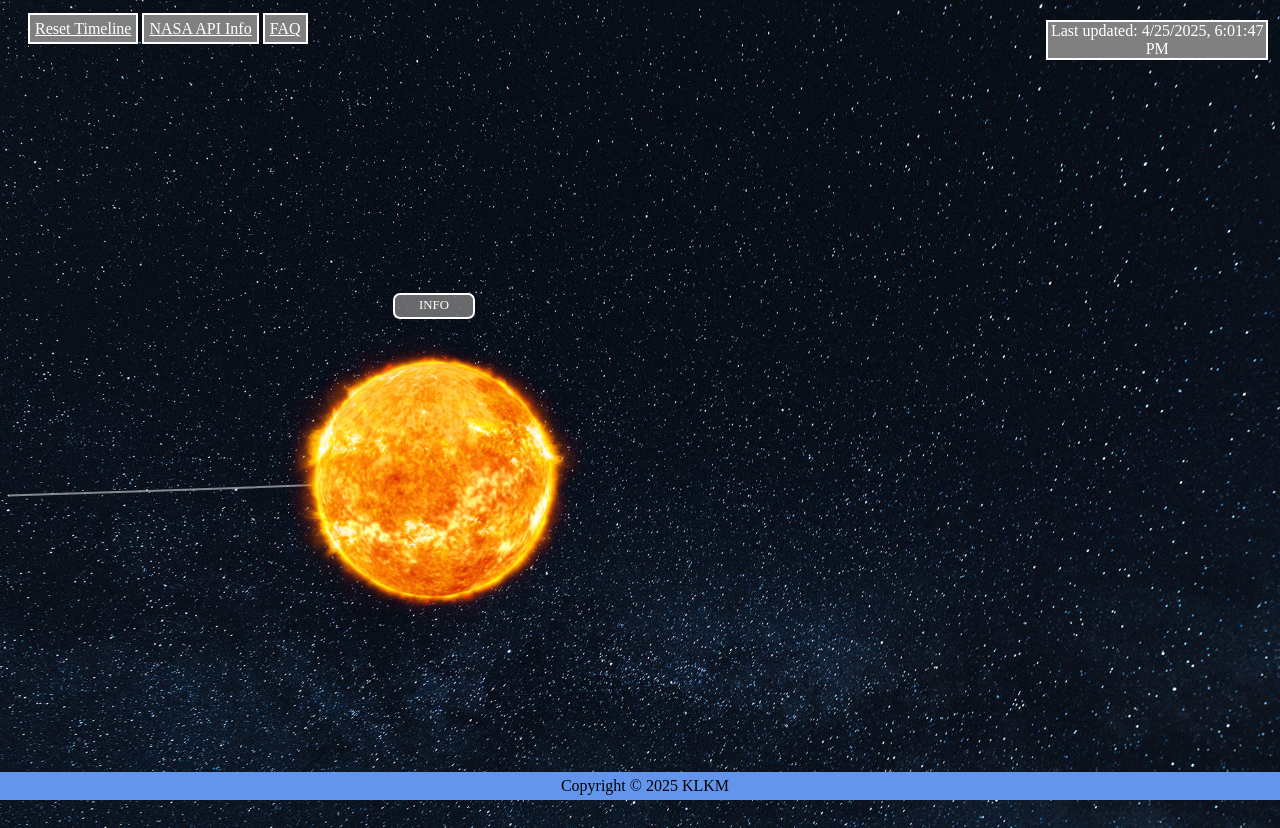
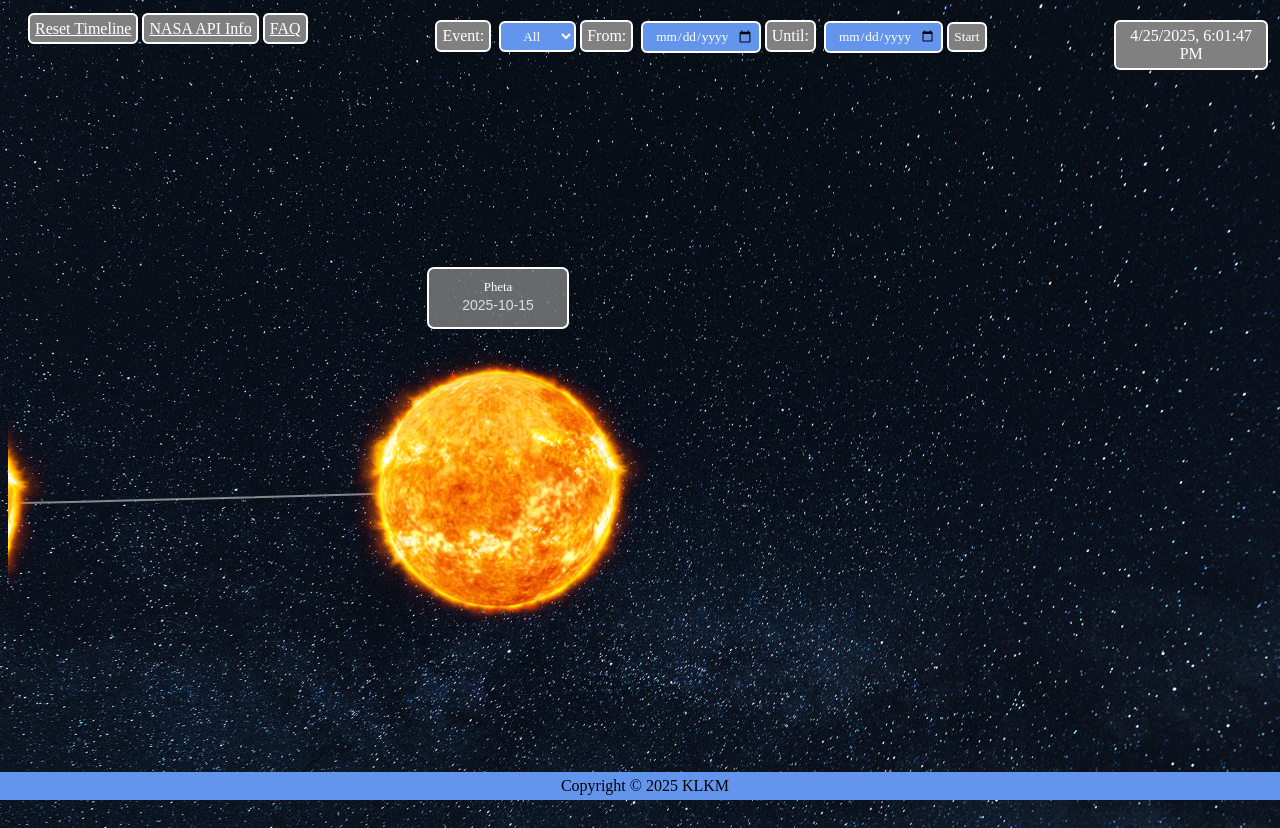
Before and after one commit to vanessastraka/WEB_SpaceTimeline, a website: page files/index.html in a window 1280 px wide. Drawn offline with Linux system fonts and the light colour scheme.

Commit message:
25.04.2025 - Testing: Sun-Timeline Elements
Added:
- sun.png on elements

timeline.js:
- added reset-function
- Filter Function (rebuilding timeline function)
- Reset Timeline Function
- refactored some code

main.css:
- added css for overall font
- added css for filter panel (select, input, button, label)
- needs some rework, because it looks ugly now

timeline.css:
- added date-text
- #timeline-container

index.html:
- added filter buttons
- added container for timeline
- added scripts and css accordingly

```diff
--- a/files/index.html
+++ b/files/index.html
@@ -17,15 +17,32 @@
             <a href="https://api.nasa.gov/" target="_blank">NASA API Info</a>
             <a href="https://media3.giphy.com/media/v1.Y2lkPTc5MGI3NjExdjAweHR0Y3A1Z2c1dTZzOXZqcWUxYnd1YXloZWhyYmhsdHRyOTVqeCZlcD12MV9pbnRlcm5hbF9naWZfYnlfaWQmY3Q9Zw/3o7btZ1Gm7ZL25pLMs/giphy.gif" target="_blank">FAQ</a>
         </nav>
+
+        <!-- FILTER BUTTONS -->
+        <div id="filter-panel">
+            <label for="filter-text">Event:</label>
+            <select id="filter-text">
+                <!-- Optionen werden per JS befüllt -->
+            </select>
+
+            <label for="filter-from">From:</label>
+            <input type="date" id="filter-from" />
+
+            <label for="filter-to">Until:</label>
+            <input type="date" id="filter-to" />
+
+            <button id="filter-go">Start</button>
+        </div>
+
+        <!-- BOX FOR CURRENT TIME -->
         <div>
             <p class="timebox">
-                Last updated:
-                <span id="currenttime"></span>
+               <span id="currenttime"></span>
             </p>
         </div>
     </header>
 
-    <!-- SP -->
+    <!-- CONTAINER FOR TIMELINE -->
     <main>
         <div id="timeline-container">
             <div id="timeline"></div>
--- a/files/scripts/timeline.js
+++ b/files/scripts/timeline.js
@@ -1,81 +1,91 @@
 // files/scripts/timeline.js
 
-//TODO Dynamic scaling for timeline (sun elements)
+/*~~~~~~~~~~~~~~~~~~~~~~~~~~~~~~~~~~~~~~~~~~~~~~~~~~~
+~~~~~~~~~~~~~~~ PLACEHOLDER FOR API ~~~~~~~~~~~~~~~~~
+~~~~~~~~~~~~~~~~~~~~~~~~~~~~~~~~~~~~~~~~~~~~~~~~~~~~*/
 
-// Warte, bis das DOM vollständig geladen ist, bevor wir auf Elemente zugreifen
-document.addEventListener('DOMContentLoaded', () => {
-    const NUM_DOTS = 10;     // Anzahl der Punkte auf der Timeline
-    const SPACING  = 600;    // horizontaler Abstand zwischen den Punkten (in Pixeln)
-    const DOT_R    = 150;     // Radius der Kreise, die die Events darstellen (in Pixeln)
-    const HEIGHT   = 450;    // Höhe des SVG-Containers (in Pixeln)
-    const svgNS    = 'http://www.w3.org/2000/svg';  // Namespace für SVG-Elemente
+let events = [];
 
-    const container = document.getElementById('timeline-container');  // Referenz auf den Wrapper div
-    const cw = container.clientWidth;  // tatsächliche Breite des Containers (in Pixeln)
+/*~~~~~~~~~~~~~~~~~~~~~~~~~~~~~~~~~~~~~~~~~~~~~~~~~~~
+~~~~~~~~~~~~ FILTER FUNCTION FOR EVENTS ~~~~~~~~~~~~~
+~~~~~~~~~~~~~~~~~~~~~~~~~~~~~~~~~~~~~~~~~~~~~~~~~~~~*/
 
-    //RESET-TIMER FUNCTION
-    // wir merken uns die Position, auf die wir initial scrollen:
-    // (horizontaler Abstand zum letzten Icon minus die halbe Viewport-Breite)
-    const initialScroll = (DOT_R /* startX */ + (NUM_DOTS - 1) * SPACING) - (cw / 2) + DOT_R;
+function filterEvents({ textTerm, dateFrom, dateTo }) {
+    return events.filter(item => {
+        // 1) Text-Filter (case‐insensitive)
+        if (textTerm) {
+            const lower = textTerm.trim().toLowerCase();
+            if (!item.text.toLowerCase().includes(lower)) return false;
+        }
+        // 2) Datumsbereich
+        if (dateFrom && item.date < dateFrom) return false;
+        if (dateTo && item.date > dateTo) return false;
+        return true;
+    });
+}
 
+/*~~~~~~~~~~~~~~~~~~~~~~~~~~~~~~~~~~~~~~~~~~~~~~~~~~~
+~~~~~~~~~ DRAW SUN TIMELINE ON FIXED X AXIS ~~~~~~~~~
+~~~~~~~~~~~~~~~~~~~~~~~~~~~~~~~~~~~~~~~~~~~~~~~~~~~~*/
 
-    /*~~~~~~~~~~~~~~~~~~~~~~~~~~~~~~~~~~~~~~~~~~~~~~~~~~~
-    ~~~~~~~~~~~~~ SVG Elements and width ~~~~~~~~~~~~~~~~
-    ~~~~~~~~~~~~~~~~~~~~~~~~~~~~~~~~~~~~~~~~~~~~~~~~~~~~*/
+function drawTimeline(data) {
+    const container = document.getElementById('timeline-container');
 
-    //    Gesamtbreite = Breite des Containers + Abstände für alle Punkte
-    const totalWidth = cw + (NUM_DOTS - 1) * SPACING;
-    const svg = document.createElementNS(svgNS, 'svg');  // neues <svg> anlegen
-    svg.setAttribute('id', 'timeline-svg');              // ID für CSS/JS-Referenz
-    svg.setAttribute('width',  totalWidth);              // Breite des SVG
-    svg.setAttribute('height', HEIGHT);                  // Höhe des SVG
-    svg.setAttributeNS(                                             // Namespace für xlink:href hinzufügen (einmalig)
+    // Container komplett leeren (kein innerHTML)
+    while (container.firstChild) {
+        container.removeChild(container.firstChild);
+    }
+
+    const NUM_DOTS = data.length;
+    const SPACING  = 600;
+    const DOT_R    = 150;
+    const HEIGHT   = 450;
+    const svgNS    = 'http://www.w3.org/2000/svg';
+    const cw       = container.clientWidth;
+
+    // SVG aufsetzen
+    const totalWidth = cw + Math.max(0, NUM_DOTS - 1) * SPACING;
+    const svg = document.createElementNS(svgNS, 'svg');
+    svg.setAttribute('id', 'timeline-svg');
+    svg.setAttribute('width',  totalWidth);
+    svg.setAttribute('height', HEIGHT);
+    svg.setAttributeNS(
         'http://www.w3.org/2000/xmlns/',
         'xmlns:xlink',
         'http://www.w3.org/1999/xlink'
     );
-    container.appendChild(svg);                           // SVG in den Container einhängen
+    container.appendChild(svg);
 
+/*~~~~~~~~~~~~~~~~~~~~~~~~~~~~~~~~~~~~~~~~~~~~~~~~~~~
+ ~~~~~~~~~ MAKE THE CURVE FOR SUN ELEMENTS ~~~~~~~~~
+~~~~~~~~~~~~~~~~~~~~~~~~~~~~~~~~~~~~~~~~~~~~~~~~~~~~*/
+    const basely      = HEIGHT * 0.6;
+    const rx          = totalWidth / 2;
+    const ry          = 100;
+    const startMiddle = DOT_R;
+    const endX        = startMiddle + Math.max(0, NUM_DOTS - 1) * SPACING;
 
-    /*~~~~~~~~~~~~~~~~~~~~~~~~~~~~~~~~~~~~~~~~~~~~~~~~~~~
-    ~~~~~~~~~~~~~~~ Bogen-Pfad (∩-Form) ~~~~~~~~~~~~~~~~~
-    ~~~~~~~~~~~~~~~~~~~~~~~~~~~~~~~~~~~~~~~~~~~~~~~~~~~~*/
+    const path = document.createElementNS(svgNS, 'path');
+    path.setAttribute('d', `M ${startMiddle},${basely} A ${rx},${ry} 0 0,0 ${endX},${basely}`);
+    path.setAttribute('class', 'timeline-path');
+    svg.appendChild(path);
 
-    const basely = HEIGHT * 0.6;      // y-Koordinate, auf der der Bogen verläuft
-    const rx     = totalWidth / 2;    // Halbachse der Ellipse in X-Richtung
-    const ry     = 100;               // Halbachse der Ellipse in Y-Richtung (Bogen-Tiefe)
-    const startMiddle = DOT_R;        // Start-X: erster Punkt DOT_R px vom linken Rand
-    const endX   = startMiddle + (NUM_DOTS - 1) * SPACING;  // End-X des Bogens
+    // Sobald das Element im DOM ist, kann getTotalLength() arbeiten
+    const pathLen = path.getTotalLength();
 
-    const path = document.createElementNS(svgNS, 'path');    // <path>-Element anlegen
-    const d = [
-        `M ${startMiddle},${basely}`,                        // MoveTo: Anfangskoordinate
-        `A ${rx},${ry} 0 0,0 ${endX},${basely}`              // Arc: elliptischer Bogen
-    ].join(' ');
-    path.setAttribute('d', d);            // Pfad-Daten setzen
-    path.setAttribute('class', 'timeline-path');  // CSS-Klasse für Styling
-    svg.appendChild(path);                // Pfad ins SVG einfügen
+    // Schrittweite (verhindert Division durch Null bei nur einem Dot)
+    const step = NUM_DOTS > 1 ? pathLen / (NUM_DOTS - 1) : 0;
 
+    // Für jedes Event Icon + Info-Box zeichnen
+    data.forEach((item, i) => {
+        const pos = step * i;
+        const pt  = path.getPointAtLength(pos);
+        const { text, date } = item;
 
-    /*~~~~~~~~~~~~~~~~~~~~~~~~~~~~~~~~~~~~~~~~~~~~~~~~~~~
-    ~~~~~~~~~~ Points on x-axis positioning  ~~~~~~~~~~~~
-    ~~~~~~~~~~~~~~~~~~~~~~~~~~~~~~~~~~~~~~~~~~~~~~~~~~~~*/
-
-    const pathLen = path.getTotalLength();  // Länge des Pfads in Pixeln
-    for (let i = 0; i < NUM_DOTS; i++) {     // Schleife über alle Punkte
-        // Position auf dem Pfad berechnen (gleichmäßig verteilt)
-       // const pt = path.getPointAtLength((pathLen / (NUM_DOTS - 1)) * i);
-        const pos = (pathLen / (NUM_DOTS - 1)) * i;
-        const pt  = path.getPointAtLength(pos);
-
-        // ← PNG-Icon
+        // 1) Icon
         const img = document.createElementNS(svgNS, 'image');
         img.setAttribute('href', '/images/sun.png');
-        img.setAttributeNS(                                             // klassisches xlink-Fallback
-            'http://www.w3.org/1999/xlink',
-            'xlink:href',
-            '/images/sun.png'
-        );
+        img.setAttributeNS('http://www.w3.org/1999/xlink','xlink:href','/images/sun.png');
         img.setAttribute('width',  DOT_R * 2);
         img.setAttribute('height', DOT_R * 2);
         img.setAttribute('x',      pt.x - DOT_R);
@@ -83,85 +93,157 @@ document.addEventListener('DOMContentLoaded', () => {
         img.setAttribute('class',  'timeline-icon');
         svg.appendChild(img);
 
-        /* Kreis-Element für den Punkt anlegen
-        const circle = document.createElementNS(svgNS, 'circle');
-        circle.setAttribute('cx', pt.x);            // X-Koordinate des Kreismittelpunkts
-        circle.setAttribute('cy', pt.y);            // Y-Koordinate des Kreismittelpunkts
-        circle.setAttribute('r',  DOT_R);           // Radius des Kreises
-        circle.setAttribute('class', 'timeline-dot');  // CSS-Klasse für Styling
-        svg.appendChild(circle);                    // Kreis ins SVG einfügen
-        */
+        // 2) Info-Box
+        const INFO_W         = 140;
+        const INFO_H         = 60;
+        const INFO_Y_OFFSET  = DOT_R + INFO_H + 12;
+        const DATE_FONT_SIZE = 14;
 
-        /*~~~~~~~~~~~~~~~~~~~~~~~~~~~~~~~~~~~~~~~~~~~~~~~~~~~
-        ~~~~~~~~~~~~ INFO - BOX over SUN ELEMENT ~~~~~~~~~~~~
-        ~~~~~~~~~~~~~~~~~~~~~~~~~~~~~~~~~~~~~~~~~~~~~~~~~~~~*/
-
-        const INFO_W = 80, INFO_H = 24;
-        const INFO_Y_OFFSET = DOT_R + INFO_H + 12;
-
+        const rectY = pt.y - INFO_Y_OFFSET;
         const rect = document.createElementNS(svgNS, 'rect');
-        rect.setAttribute('x', pt.x - INFO_W/2);
-        rect.setAttribute('y', pt.y - INFO_Y_OFFSET);
+        rect.setAttribute('x',      pt.x - INFO_W/2);
+        rect.setAttribute('y',      rectY);
         rect.setAttribute('width',  INFO_W);
         rect.setAttribute('height', INFO_H);
-        rect.setAttribute('class', 'info-rect');
+        rect.setAttribute('class',  'info-rect');
         svg.appendChild(rect);
 
-        const info = document.createElementNS(svgNS, 'text');
-        info.setAttribute('x', pt.x);
-        info.setAttribute('y', pt.y - INFO_Y_OFFSET + INFO_H/2);
-        info.setAttribute('class', 'info-text');
-        info.textContent = 'INFO';
-        svg.appendChild(info);
+        // 3) Haupttext in der Box
+        const mainTextY = rectY + 20;
+        const infoText = document.createElementNS(svgNS, 'text');
+        infoText.setAttribute('x',                pt.x);
+        infoText.setAttribute('y',                mainTextY);
+        infoText.setAttribute('class',            'info-text');
+        infoText.setAttribute('text-anchor',      'middle');
+        infoText.setAttribute('dominant-baseline','middle');
+        infoText.textContent = text;
+        svg.appendChild(infoText);
 
-        // Berechne, wo der letzte Punkt auf X liegt
-        const lastPos = (pathLen / (NUM_DOTS - 1)) * (NUM_DOTS - 1);  // Länge bis zum letzten Punkt
-        // Ziehe das halbierte Viewport-Breite ab, damit er in die Mitte rückt
-        container.scrollLeft = lastPos - (cw / 2) + DOT_R;
+        // 4) Datum direkt unterordnen
+        const dateText = document.createElementNS(svgNS, 'text');
+        dateText.setAttribute('x',                pt.x);
+        dateText.setAttribute('y',                mainTextY + DATE_FONT_SIZE + 4);
+        dateText.setAttribute('class',            'date-text');
+        dateText.setAttribute('text-anchor',      'middle');
+        dateText.setAttribute('dominant-baseline','middle');
+        dateText.textContent = date;
+        svg.appendChild(dateText);
+    });
 
-        //RESET-TIMER FUNCTION
-        container.scrollLeft = initialScroll;
+  /*~~~~~~~~~~~~~~~~~~~~~~~~~~~~~~~~~~~~~~~~~~~~~~~~~~~
+  ~~~~~~~~~ START SCROLLING FROM RIGHT ELEMENT ~~~~~~~~~
+  ~~~~~~~~~~~~~~~~~~~~~~~~~~~~~~~~~~~~~~~~~~~~~~~~~~~~*/
+    const initialScroll = (DOT_R + Math.max(0, NUM_DOTS - 1) * SPACING) - (cw / 2) + DOT_R;
+    container.scrollLeft = initialScroll;
 
-        document
-            .getElementById('reset-timeline')
-            .addEventListener('click', e => {
-                e.preventDefault();
-                container.scrollLeft = initialScroll;
-            });
-
+ /*~~~~~~~~~~~~~~~~~~~~~~~~~~~~~~~~~~~~~~~~~~~~~~~~~~~
+ ~~~~~~~~ RESET TIMELINE BUTTON FUNCTION ~~~~~~~~~
+ ~~~~~~~~~~~~~~~~~~~~~~~~~~~~~~~~~~~~~~~~~~~~~~~~~~~~*/
+    const resetBtn = document.getElementById('reset-timeline');
+    if (resetBtn) {
+        resetBtn.onclick = e => {
+            e.preventDefault();
+            container.scrollLeft = initialScroll;
+        };
     }
 
-    /*~~~~~~~~~~~~~~~~~~~~~~~~~~~~~~~~~~~~~~~~~~~~~~~~~~~
-    ~~~~~~~~~~ Drag-to-scroll (Pointer Events) ~~~~~~~~~~
-    ~~~~~~~~~~~~~~~~~~~~~~~~~~~~~~~~~~~~~~~~~~~~~~~~~~~~*/
+/*~~~~~~~~~~~~~~~~~~~~~~~~~~~~~~~~~~~~~~~~~~~~~~~~~~~
+~~~~~~~~~~~~~~~ MOUSE DRAG FUNCTION ~~~~~~~~~~~~~~~~
+~~~~~~~~~~~~~~~~~~~~~~~~~~~~~~~~~~~~~~~~~~~~~~~~~~~~*/
+    let isDown    = false;
+    let startX    = 0;
+    let scrollPos = 0;
 
-    let isDown = false,     // Flag, ob gerade gezogen wird
-        startX = 0,         // X-Position beim PointerDown
-        scrollLeft = 0;     // scrollLeft-Wert zu Beginn des Drags
-
-    // wenn die Maustaste (oder Touch) gedrückt wird
     container.addEventListener('pointerdown', e => {
-        isDown = true;                              // Drag-Start markieren
-        container.classList.add('active');          // CSS-Klasse für Cursor-Change
-        startX = e.clientX;                         // Start-X speichern
-        scrollLeft = container.scrollLeft;          // Anfangs-ScrollLeft speichern
-        container.setPointerCapture(e.pointerId);   // Zeigersperre setzen
+        isDown    = true;
+        startX    = e.clientX;
+        scrollPos = container.scrollLeft;
+        container.classList.add('active');
+        container.setPointerCapture(e.pointerId);
     });
-
-    // während der Zeiger bewegt wird
     container.addEventListener('pointermove', e => {
-        if (!isDown) return;                        // nur bei aktivem Drag
-        e.preventDefault();                         // Standard-Scroll verhindern
-        const dx = e.clientX - startX;              // Differenz seit Start
-        container.scrollLeft = scrollLeft - dx;     // scrollLeft aktualisieren
+        if (!isDown) return;
+        e.preventDefault();
+        container.scrollLeft = scrollPos - (e.clientX - startX);
     });
-
-    // wenn die Maustaste losgelassen oder abgebrochen wird
     ['pointerup','pointercancel'].forEach(ev => {
         container.addEventListener(ev, e => {
-            isDown = false;                         // Drag beenden
-            container.classList.remove('active');   // CSS-Klasse zurücksetzen
-            container.releasePointerCapture(e.pointerId);  // Zeigersperre lösen
+            isDown = false;
+            container.classList.remove('active');
+            container.releasePointerCapture(e.pointerId);
         });
     });
+}
+
+/*~~~~~~~~~~~~~~~~~~~~~~~~~~~~~~~~~~~~~~~~~~~~~~~~~~~
+~~~~~~~~~~~~~~~~~ DOMCONTENTLOADED ~~~~~~~~~~~~~~~~~~
+Sets Input for Filtering and then rebuilds
+the filtered timeline
+~~~~~~~~~~~~~~~~~~~~~~~~~~~~~~~~~~~~~~~~~~~~~~~~~~~~*/
+document.addEventListener('DOMContentLoaded', () => {
+    // 1) Initiale Daten (später per fetch ersetzen)
+    events = [
+        { text: "Alpha", date: "2025-01-01" },
+        { text: "Beta",  date: "2025-01-15" },
+        { text: "Gamma", date: "2025-02-01" },
+        { text: "Delta", date: "2025-02-15" },
+        { text: "Pheta", date: "2025-03-01" },
+        { text: "Alpha", date: "2025-03-15" },
+        { text: "Beta",  date: "2025-04-01" },
+        { text: "Gamma", date: "2025-04-15" },
+        { text: "Delta", date: "2025-05-01" },
+        { text: "Pheta", date: "2025-05-15" },
+        { text: "Alpha", date: "2025-06-01" },
+        { text: "Beta",  date: "2025-06-15" },
+        { text: "Gamma", date: "2025-07-01" },
+        { text: "Delta", date: "2025-07-15" },
+        { text: "Pheta", date: "2025-08-01" },
+        { text: "Alpha", date: "2025-08-15" },
+        { text: "Beta",  date: "2025-09-01" },
+        { text: "Gamma", date: "2025-09-15" },
+        { text: "Delta", date: "2025-10-01" },
+        { text: "Pheta", date: "2025-10-15" }
+    ];
+
+    // 2) Dropdown für Text-Filter befüllen (einmalig eindeutige Werte)
+    const select = document.getElementById('filter-text');
+    if (select) {
+        // a) alle Texte aus den Events sammeln
+        const allTexts = events.map(item => item.text);
+        // b) mit Set auf eindeutige Werte reduzieren
+        const uniqueTexts = Array.from(new Set(allTexts));
+        // c) vorhandene Optionen entfernen
+        while (select.firstChild) {
+            select.removeChild(select.firstChild);
+        }
+        // d) Default-Option „Alle“
+        const emptyOpt = document.createElement('option');
+        emptyOpt.value = '';
+        emptyOpt.textContent = 'All';
+        select.appendChild(emptyOpt);
+        // e) für jeden eindeutigen Text eine Option anlegen
+        uniqueTexts.forEach(text => {
+            const opt = document.createElement('option');
+            opt.value = text;
+            opt.textContent = text;
+            select.appendChild(opt);
+        });
+    }
+
+    // 3) erste Darstellung
+    drawTimeline(events);
+
+    // 4) Filter-Button hooken
+    const btn = document.getElementById('filter-go');
+    if (btn) {
+        btn.addEventListener('click', () => {
+            const criteria = {
+                textTerm : document.getElementById('filter-text')?.value   || '',
+                dateFrom : document.getElementById('filter-from')?.value  || '',
+                dateTo   : document.getElementById('filter-to')?.value    || ''
+            };
+            const filtered = filterEvents(criteria);
+            drawTimeline(filtered);
+        });
+    }
 });
--- a/files/styles/css/main.css
+++ b/files/styles/css/main.css
@@ -1,3 +1,6 @@
+* {
+    font-family: "Cascadia Code", "Cascadia Mono", serif;
+}
 
 body {
     width: 100%;
@@ -15,8 +18,9 @@ body {
     border: white 2px solid;
     text-align: center;
     padding: 5px;
+    border-radius: 6px;
+    box-sizing: border-box;
 }
-
 .mainmenue a:hover{
     color: black;
     background-color: cornflowerblue;
@@ -25,13 +29,72 @@ body {
     padding: 5px;
 }
 
+/* Filter-Dropdown wie Menü-Button */
+#filter-panel select {
+    color: white;
+    background-color: cornflowerblue;
+    border: 2px solid white;
+    padding: 5px;
+    text-align: center;
+    border-radius: 6px;
+    box-sizing: border-box;
+}
+
+/* Date-Picker wie Menü-Button */
+#filter-panel input[type="date"] {
+    color: white;
+    background-color: cornflowerblue;
+    border: 2px solid white;
+    padding: 5px;
+    text-align: center;
+    border-radius: 6px;
+    box-sizing: border-box;
+}
+
+/* Start-Button wie Menü-Button */
+#filter-panel button {
+    color: white;
+    background-color: grey;
+    border: 2px solid white;
+    padding: 5px;
+    text-align: center;
+    border-radius: 6px;
+    box-sizing: border-box;
+}
+
+/* Filter Labels*/
+#filter-panel label {
+    display: inline-block;
+    padding: 5px;
+    background-color: grey;
+    color: white;
+    border: 2px solid white;
+    border-radius: 6px;
+    box-sizing: border-box;
+    text-align: center;
+    margin-right: 4px;
+}
+
+/* Hover-Effekte */
+#filter-panel select:hover,
+#filter-panel input[type="date"]:hover,
+#filter-panel button:hover,
+#filter-panel label:hover {
+    background-color: cornflowerblue;
+    color: black;
+}
+
+
 .timebox {
     color: white;
     background-color: grey;
     border: white 2px solid;
-    width: 17vw;
+    width: 12vw;
     text-align: center;
     margin: 0;
+    padding: 5px;
+    border-radius: 6px;
+    box-sizing: border-box;
 }
 
 header {
--- a/files/styles/css/timeline.css
+++ b/files/styles/css/timeline.css
@@ -2,7 +2,7 @@
 
 /* Der sichtbare Bereich – overflow hidden, Cursor zum Ziehen */
 #timeline-container {
-    width: 90vw;           /* fast volle Breite */
+    width: 100vw;           /* fast volle Breite */
     max-width: none;       /* keine fixe Obergrenze */
     height: 500px;         /* gibt Platz für den Bogen */
     margin: 150px 0 40px 0; /* oben/rechts/unten 40px, links 0 */
@@ -24,15 +24,6 @@
     fill: none;
     stroke: rgba(255,255,255,0.5);
     stroke-width: 2px;
-}
-
-/* Die Punkte auf dem Pfad */
-.timeline-dot {
-    /*fill: #888;
-    stroke: #fff;
-    stroke-width: 2px;
-     */
-    display: none;
 }
 
 /* Die Nummern über den Punkten */
@@ -62,3 +53,9 @@
     dominant-baseline: middle;
     user-select: none;
 }
+
+.date-text {
+    fill: #dddddd;
+    font-size: 14px;
+    font-family: sans-serif;
+}
```
